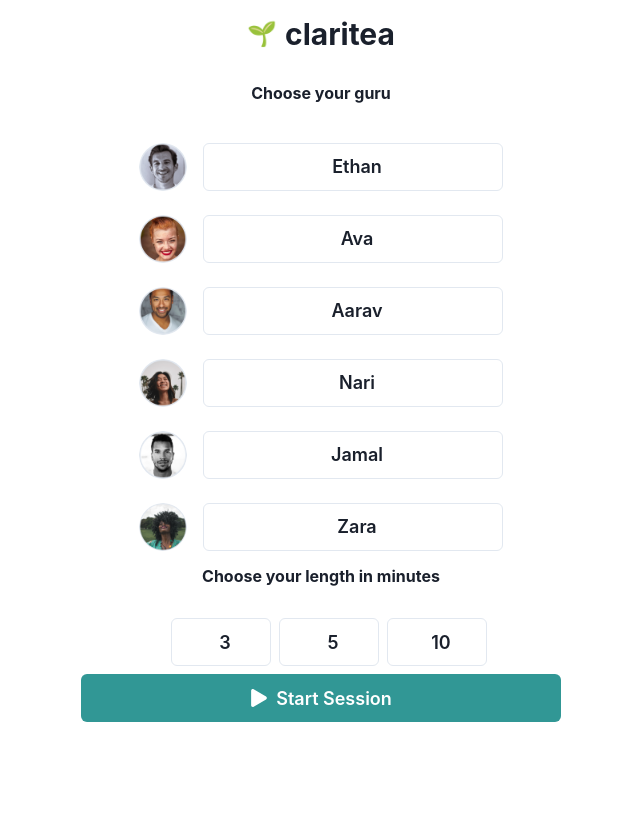
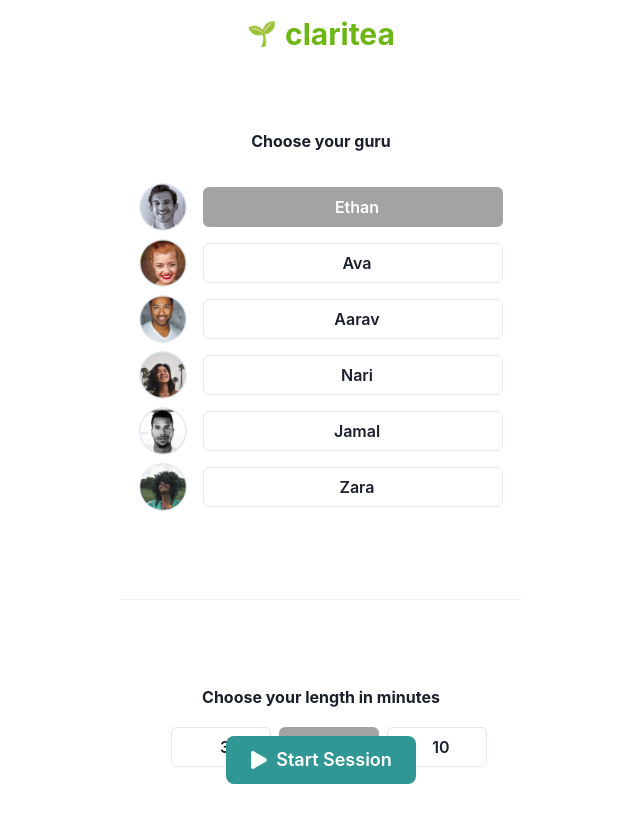
Before and after one commit to eric-yates/meditation-app, a React (Create React App) app: page / in a window 1280 px wide. Shown: the top 822 px of the page, without its empty margins (319-959 px from the left). Before the commit the page ends 800 px from the top, so only its background shows below. Built offline with nearby package versions, Linux system fonts and the light colour scheme.

Commit message:
Updated button to fix on bottom and added divider and some polish

```diff
--- a/public/index.html
+++ b/public/index.html
@@ -27,8 +27,10 @@
     <link rel="preconnect" href="https://fonts.googleapis.com">
     <link rel="preconnect" href="https://fonts.gstatic.com" crossorigin>
     <link href="https://fonts.googleapis.com/css2?family=Nunito:wght@100;300&display=swap" rel="stylesheet">
-    <title>React App</title>
-
+    <title>Zen Companion</title>
+    <link rel="preconnect" href="https://fonts.googleapis.com">
+<link rel="preconnect" href="https://fonts.gstatic.com" crossorigin>
+<link href="https://fonts.googleapis.com/css2?family=Inter:wght@100;200;300;400;500;600;700;800;900&display=swap" rel="stylesheet">
   </head>
   <body>
     <noscript>You need to enable JavaScript to run this app.</noscript>
@@ -43,5 +45,6 @@
       To begin the development, run `npm start` or `yarn start`.
       To create a production bundle, use `npm run build` or `yarn build`.
     -->
+
   </body>
 </html>
--- a/src/Home.tsx
+++ b/src/Home.tsx
@@ -12,6 +12,7 @@ import {
   RadioGroup,
   Stack,
   ButtonGroup,
+  Divider
 } from "@chakra-ui/react";
 import { FaPlay } from "react-icons/fa";
 
@@ -31,8 +32,8 @@ const lengths = [
 ];
 
 const Page = () => {
-  const [selectedGuru, setSelectedGuru] = useState("");
-  const [selectedLength, setSelectedLength] = useState("");
+  const [selectedGuru, setSelectedGuru] = useState("Ethan");
+  const [selectedLength, setSelectedLength] = useState("5");
 
   const handleGuruChange = (value: string) => {
     setSelectedGuru(value);
@@ -49,18 +50,18 @@ const Page = () => {
 
   return (
     <Stack align={"center"}>
-        <Flex align="center" justify="center" mt={4} mb={6}>
+        <Flex align="center" justify="center" mt={4} mb={12}>
         <Text fontSize="2xl" mr={2}>
           🌱
         </Text>
-        <Heading as="h1" size="lg">
+        <Heading as="h2" size="lg" color='#6DB714'>
           claritea
         </Heading>
       </Flex>
-      <Heading as="h3" size="sm" textAlign="center" mb={6}>
+      <Heading as="h3" size="sm" textAlign="center" mt={6} mb={6}>
         Choose your guru
       </Heading>
-      <Stack>
+      <Stack align={"center"}>
         {gurus.map((guru, index) => (
           <Flex align={"center"} justify={"center"}>
             <Avatar name={guru.name} src={guru.image} mr={4} />
@@ -70,9 +71,9 @@ const Page = () => {
               colorScheme={
                 selectedGuru === guru.name ? "blackAlpha" : undefined
               }
-              size="lg"
+              size="md"
               borderRadius="md"
-              my={2}
+              my={1}
               _hover={{
                 cursor: "pointer",
               }}
@@ -88,7 +89,12 @@ const Page = () => {
           </Flex>
         ))}
       </Stack>
-        <Heading as="h3" size="sm" textAlign="center" mb={6}>
+      <br></br>
+      <br></br>
+      <Divider mt={6} mb={6} width={"400px"} /> {/* Add Divider component */}
+      <br></br>
+      <Stack align={"center"}>
+        <Heading as="h3" size="sm" textAlign="center" mt={6} mb={2}>
             Choose your length in minutes
         </Heading>
         <ButtonGroup ml={4}>
@@ -99,8 +105,9 @@ const Page = () => {
               colorScheme={
                 selectedLength === length.value ? 'blackAlpha' : undefined
             }
-              size="lg"
+              size="md"
               borderRadius="md"
+              my={1}
               _hover={{
                 cursor: 'pointer',
               }}
@@ -115,17 +122,28 @@ const Page = () => {
             </Button>
           ))}
         </ButtonGroup>
-      <Flex width={"30rem"}>
-        <Button
+        </Stack>
+        <Stack align={"center"}>
+      <Flex width={"25rem"} mt={12} mb={12}>
+      <Button
+          position="fixed"
+          bottom={4}
+          left={0}
+          right={0}
+          mx="auto"
+          width="fit-content"
           colorScheme="teal"
-          leftIcon={<FaPlay />}
+          size="lg"
+          borderRadius="lg"
+          px={6}
+          py={3}
           onClick={handleStartSession}
-          size="lg"
-          w="100%"
         >
+          <FaPlay style={{ marginRight: '0.5rem' }} />
           Start Session
         </Button>
       </Flex>
+      </Stack>
     </Stack>
   );
 };
--- a/src/index.css
+++ b/src/index.css
@@ -1,6 +1,6 @@
 body {
   margin: 0;
-  font-family: -apple-system, BlinkMacSystemFont, 'Segoe UI', 'Roboto', 'Oxygen',
+  font-family: 'Inter', -apple-system, BlinkMacSystemFont, 'Segoe UI', 'Roboto', 'Oxygen',
     'Ubuntu', 'Cantarell', 'Fira Sans', 'Droid Sans', 'Helvetica Neue',
     sans-serif;
   -webkit-font-smoothing: antialiased;
@@ -8,6 +8,6 @@ body {
 }
 
 code {
-  font-family: source-code-pro, Menlo, Monaco, Consolas, 'Courier New',
+  font-family: 'Inter', source-code-pro, Menlo, Monaco, Consolas, 'Courier New',
     monospace;
 }
```
Also changed, not shown: package 2.json (added, +43 -0 lines), src/App 2.tsx (added, +18 -0 lines).
